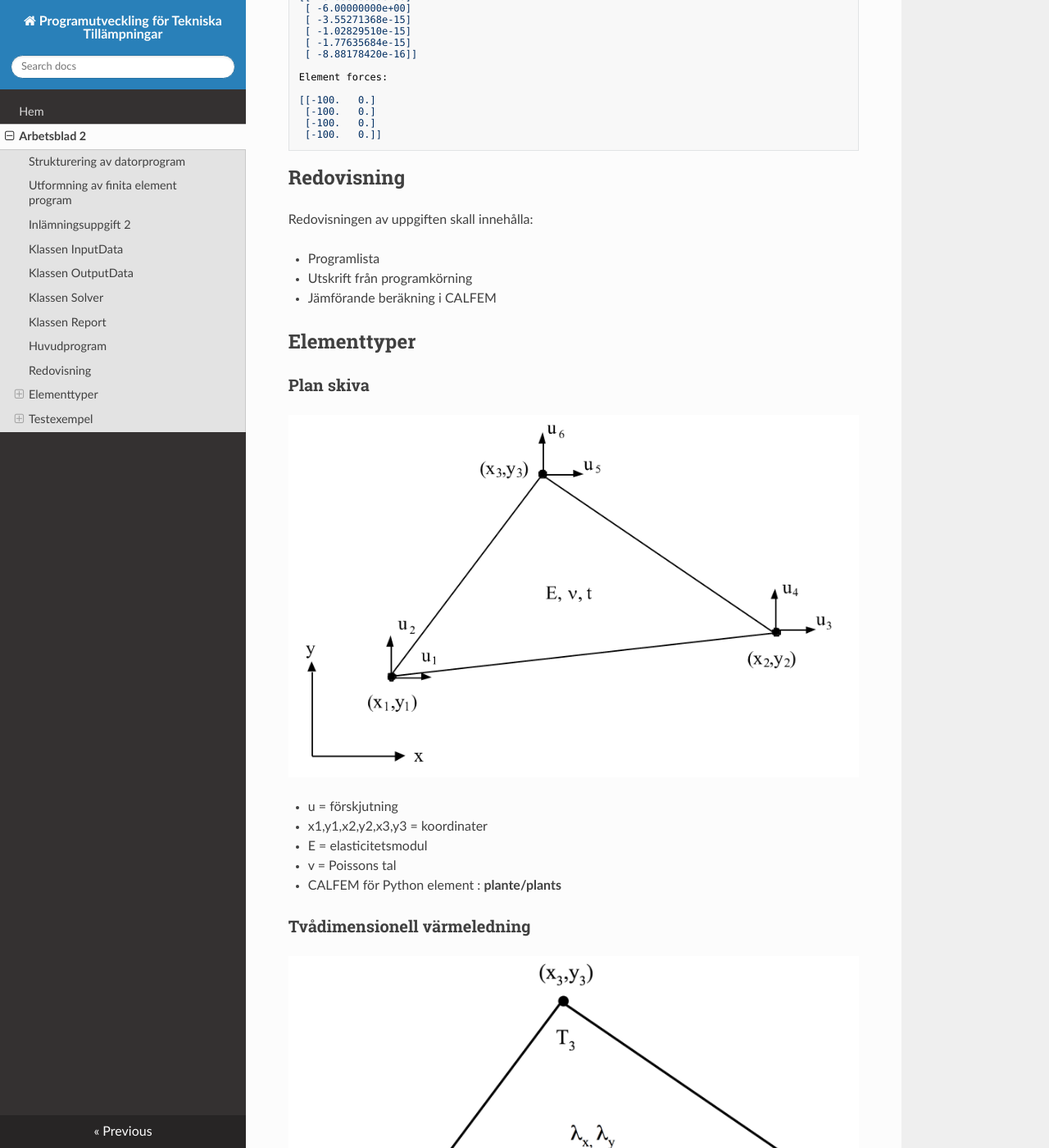
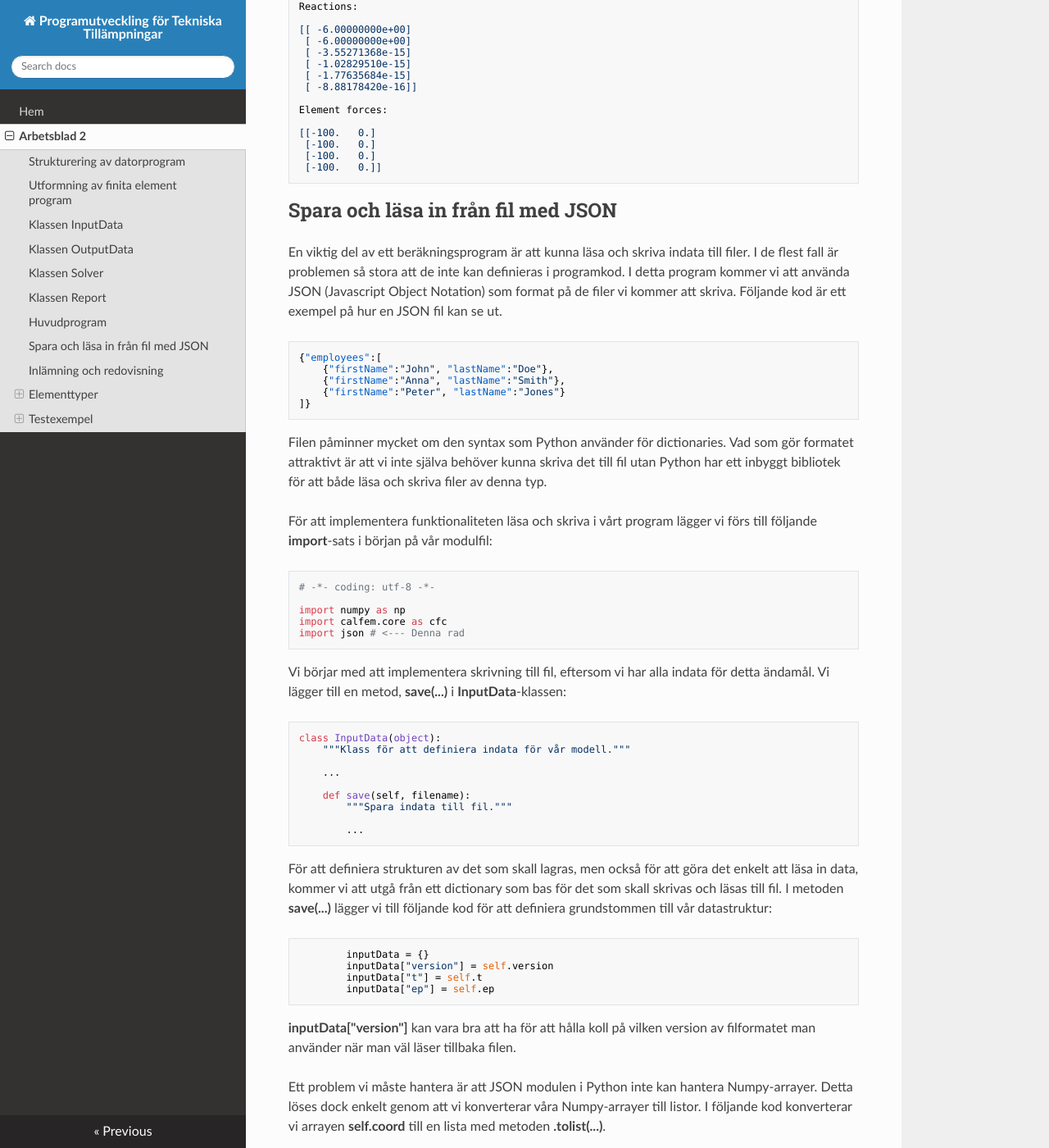
Before and after one commit to jonaslindemann/vsmn20, an MkDocs documentation site: the page built from docs/assignment2.md, in a window 1280 px wide and 1400 px high, scrolled down 6799 px. Shown: the whole window at 82% size. Built offline with MkDocs 1.6.1, drawn with Linux system fonts in a browser that asks for light colours; nearby versions of some CDN libraries; old or Windows-style settings are respelled for this version of MkDocs; some of the changed text lies outside the part shown.

Commit message:
Added JSON section and fixed some typos.

```diff
--- a/docs/assignment2.md
+++ b/docs/assignment2.md
@@ -1,4 +1,6 @@
 # Programutveckling för Tekniska Tillämpningar - Arbetsblad 2
+
+> **Att tänka på:** När **...** visas i programexemplen anger detta att det saknas kod som ni själva måste lägga till. Variabler och datastrukturer är bara exempel. Beroende på problemtyp kan man behöva andra datastrukturer än de som är beskrivna i kodexemplen.
 
 ## Strukturering av datorprogram
 
@@ -16,9 +18,7 @@ En finita element analys kan oftast delas in i tre olika steg:
 
 Varje sådant steg utförs ofta med hjälp av ett separat program. Data överförs då mellan de olika programmen med hjälp av filer. Ibland väljer man att, istället för att dela upp analysen i tre separata program, låta två eller alla tre stegen utföras av samma program.
 
-I början av kursen väljer vi att inrikta oss på steg 2 enligt ovan. Enklare indata definieras direkt i Pyt-hon för att förenkla felsökning vid implementeringen av beräkningsdelen.
-
-## Inlämningsuppgift 2
+I början av kursen väljer vi att inrikta oss på steg 2 enligt ovan. Enklare indata definieras direkt i Python för att förenkla felsökning vid implementeringen av beräkningsdelen.
 
 I denna inlämning skall stommen till beräkningsprogrammet skapas. En av problemtyperna:
 
@@ -28,7 +28,7 @@ I denna inlämning skall stommen till beräkningsprogrammet skapas. En av proble
 
 skall väljas. Det valda problemet kommer sedan att användas för alla kommande arbetsblad. Ni behöver alltså inte implementera ett program som hanterar alla problemtyperna.
 
-En ny python-fil skapa, t ex flowmodel.py, vilken skall innehålla beräkningsdelen av programmet. Ge filen   ett namn som passar det problemområde ni valt. I början av filen anges följande deklarationer för de moduler som skall användas:
+Vi börjar med att definiera en python-mode, t ex flowmodel.py, vilken skall innehålla beräkningsdelen av programmet. Ge filen ett namn som passar det problemområde ni valt. I början av filen anges följande deklarationer för de moduler som skall användas:
 
     # -*- coding: utf-8 -*-
 
@@ -314,12 +314,123 @@ Exempel på en körning av programmet visas nedan:
      [-100.   0.]
      [-100.   0.]]
 
-## Redovisning
+## Spara och läsa in från fil med JSON
 
-Redovisningen av uppgiften skall innehålla:
+En viktig del av ett beräkningsprogram är att kunna läsa och skriva indata till filer. I de flest fall är problemen så stora att de inte kan definieras i programkod. I detta program kommer vi att använda JSON (Javascript Object Notation) som format på de filer vi kommer att skriva. Följande kod är ett exempel på hur en JSON fil kan se ut.
 
- * Programlista
- * Utskrift från programkörning
+    {"employees":[
+        {"firstName":"John", "lastName":"Doe"},
+        {"firstName":"Anna", "lastName":"Smith"},
+        {"firstName":"Peter", "lastName":"Jones"}
+    ]}
+
+Filen påminner mycket om den syntax som Python använder för dictionaries. Vad som gör formatet attraktivt är att vi inte själva behöver kunna skriva det till fil utan Python har ett inbyggt bibliotek för att både läsa och skriva filer av denna typ.
+
+För att implementera funktionaliteten läsa och skriva i vårt program lägger vi förs till följande **import**-sats i början på vår modulfil:
+
+    # -*- coding: utf-8 -*-
+
+    import numpy as np
+    import calfem.core as cfc
+    import json # <--- Denna rad
+
+Vi börjar med att implementera skrivning till fil, eftersom vi har alla indata för detta ändamål. Vi lägger till en metod, **save(...)** i **InputData**-klassen:
+
+    class InputData(object):
+        """Klass för att definiera indata för vår modell."""
+
+        ...
+
+        def save(self, filename):
+            """Spara indata till fil."""
+
+            ...
+
+För att definiera strukturen av det som skall lagras, men också för att göra det enkelt att läsa in data, kommer vi att utgå från ett dictionary som bas för det som skall skrivas och läsas till fil. I metoden **save(...)** lägger vi till följande kod för att definiera grundstommen till vår datastruktur:
+
+            inputData = {}
+            inputData["version"] = self.version
+            inputData["t"] = self.t
+            inputData["ep"] = self.ep
+
+**inputData["version"]** kan vara bra att ha för att hålla koll på vilken version av filformatet man använder när man väl läser tillbaka filen.
+
+Ett problem vi måste hantera är att JSON modulen i Python inte kan hantera Numpy-arrayer. Detta löses dock enkelt genom att vi konverterar våra Numpy-arrayer till listor. I följande kod konverterar vi arrayen **self.coord** till en lista med metoden **.tolist(...)**.
+
+            inputData["coord"] = self.coord.tolist()
+
+När **inputData** är definierad kan vi öppna en fil för skrivning och sedan skriva ut får JSON-fil med funktionen **json.dumps(...)**
+
+            ofile = open(filename, "w")
+            json.dump(inputData, ofile, sort_keys = True, indent = 4)
+            ofile.close()
+
+**sort_keys** och **indent** ser till att den skrivna filen blir snyggt formaterad.
+
+För att läsa in en befintlig JSON-fil gör vi i omvänd ordning. Vi läser in hela filen till en teckensträng som vi sedan konverterar tillbaka till ett dictionary med funktionen **json.load(...)**
+
+    def load(self, filename):
+        """Läs indata från fil."""
+
+        ifile = open(filename, "r")
+        inputData = json.load(ifile)
+        ifile.close()
+
+        self.version = inputData["version"]
+        self.t = inputData["t"]
+        self.ep = inputData["ep"]
+
+För vår coord-array måste nu konvertera tillbaka denna till en Numpy-array. Detta görs med Numpy-funktionen **np.asarray(...)**
+
+        self.coord = np.asarray(inputData["coord"])
+
+De kompletta skriv- och läsfunktionerna blir då:
+
+    class InputData(object):
+        """Klass för att definiera indata för vår modell."""
+
+        def save(self, filename):
+            """Spara indata till fil."""
+
+            inputData = {}
+            inputData["version"] = self.version
+            inputData["t"] = self.t
+            inputData["ep"] = self.ep
+            ...
+            inputData["coord"] = self.coord.tolist()
+            ...
+
+            ofile = open(filename, "w")
+            json.dump(inputData, ofile, sort_keys = True, indent = 4)
+            ofile.close()
+
+        def load(self, filename):
+            """Läs indata från fil."""
+
+            ifile = open(filename, "r")
+            inputData = json.load(ifile)
+            ifile.close()
+
+            self.version = inputData["version"]
+            self.t = inputData["t"]
+            self.ep = inputData["ep"]
+            ...
+            self.coord = np.asarray(inputData["coord"])
+            ...
+
+## Inlämning och redovisning
+
+Det som skall göras i detta arbetsblad är:
+
+ * Slutföra implementeringen av **InputData**-klassen med all indata som krävs för att kunna lösa det valda problemet. Rutiner för att spara och läsa från JSON-filer skall också implementeras för alla indatavariabler.
+ * Slutföra implementeringen av **Solver**-klassen med en finita element lösare implementerad med de metoder som finns beskriva i CALFEM.
+ * Slutföra implementeringen av **Report**-klassen med en komplett utskrift av indata- och utdata variabler med beskrivande texter.
+
+Inlämningen skall bestå av en zip-fil (eller annat arkivformat) bestående av:
+
+ * Alla Python-filer. (.py-filer)
+ * Ett exempel på en sparad json-fil.
+ * Utskrift från programkörning.
  * Jämförande beräkning i CALFEM
 
 ## Elementtyper
```
